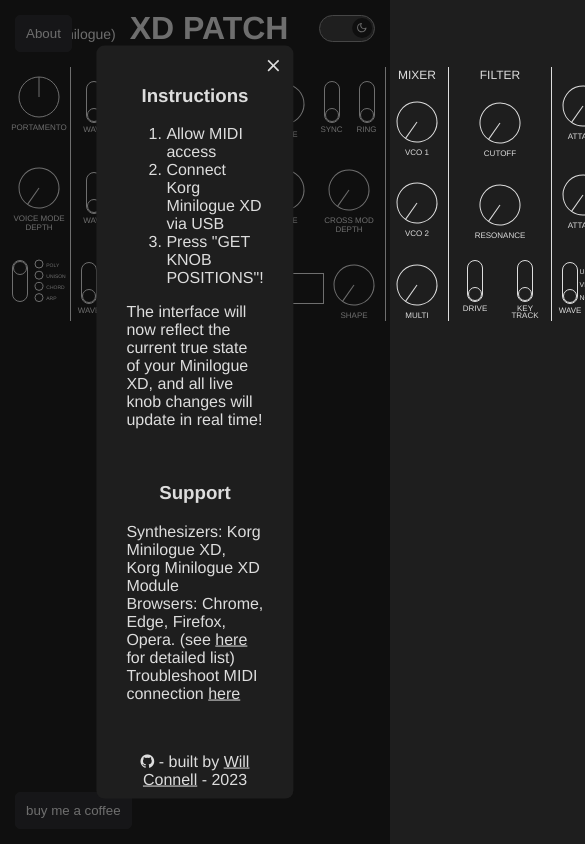
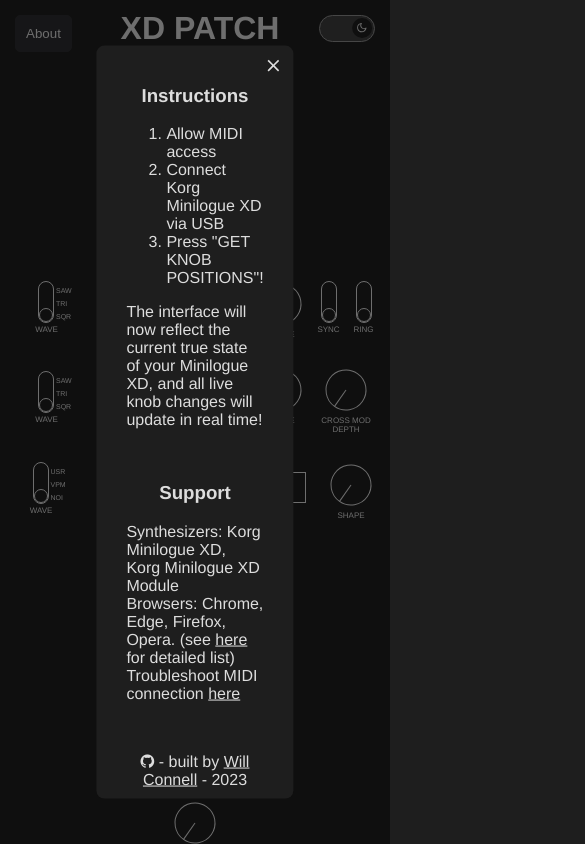
Before and after one commit to willconnell/xd-patch, a Vue app: page / in a window 390 px wide. Shown: the top 844 px of the page, 585 px wide, since content can reach past the window. Built offline with nearby package versions, Linux system fonts and the light colour scheme.

Commit message:
some very basic mobile styling

```diff
--- a/src/App.vue
+++ b/src/App.vue
@@ -48,17 +48,13 @@
       </p>
     </div>
   </Modal>
-  <div style="margin-top: -50px; margin-bottom: 20px; margin-left: -55px">
-    <span style="font-size: 14px; margin-bottom: 37px"> (minilogue) </span>
-    <span style="font-size: 2em; font-weight: bold; margin-left: 10px"
-      >XD PATCH</span
-    >
+  <div class="siteTitle">
+    <span id="minilogue"> (minilogue) </span>
+    <span id="xdpatch">XD PATCH</span>
   </div>
   <MinilogueXD :toggleDevices="toggleDevices" :showDevices="showDevices" />
   <a href="https://ko-fi.com/willconnell" target="_blank">
-    <Btn style="position: absolute; bottom: 15px; left: 15px">
-      buy me a coffee
-    </Btn>
+    <Btn id="coffee"> buy me a coffee </Btn>
   </a>
 </template>
 
@@ -146,4 +142,23 @@
 .left {
   text-align: left;
 }
+#coffee {
+  position: absolute;
+  bottom: 15px;
+  left: 15px;
+}
+.siteTitle {
+  margin-top: -50px;
+  margin-bottom: 20px;
+  margin-left: -55px;
+}
+#minilogue {
+  font-size: 14px;
+  margin-bottom: 37px;
+}
+#xdpatch {
+  font-size: 2em;
+  font-weight: bold;
+  margin-left: 10px;
+}
 </style>
--- a/src/components/Synth/MinilogueXD.vue
+++ b/src/components/Synth/MinilogueXD.vue
@@ -399,6 +399,7 @@
   justify-content: space-between;
   /* background-color: var(--background-color-secondary); */
 }
+
 .section {
   padding: 1px;
   display: flex;
@@ -441,3 +442,21 @@
   text-align: left;
 }
 </style>
+
+<style>
+/* some custom styling for mobile */
+@media only screen and (max-width: 450px) {
+  .mainInterface {
+    flex-direction: column !important;
+  }
+  #coffee {
+    display: none;
+  }
+  #minilogue {
+    display: none;
+  }
+  .siteTitle {
+    margin-left: 0px !important;
+  }
+}
+</style>
```
